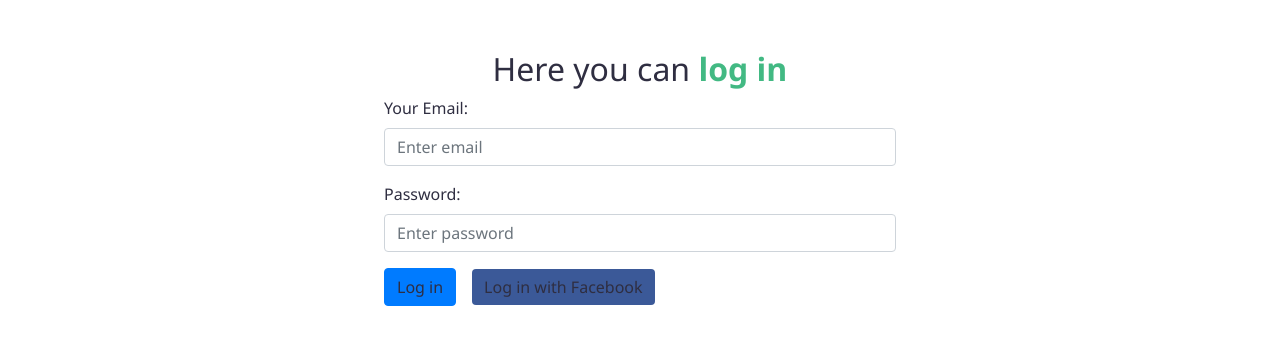
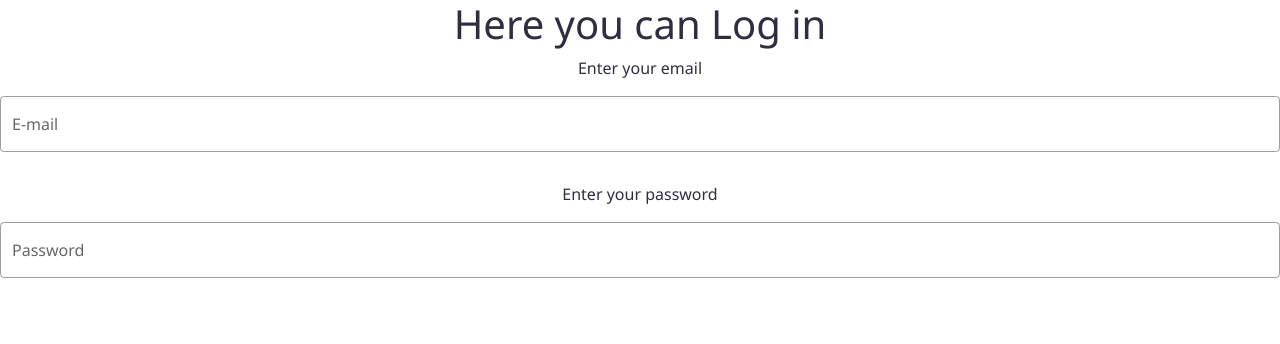
Before and after one commit to zyryf/splittingBills, a Vue app in the folder client/: page /#/login in a window 1280 px wide. Shown: the top 344 px of the page. Built offline with nearby package versions, Linux system fonts and the light colour scheme.

Commit message:
login modify

```diff
--- a/client/src/views/Home.vue
+++ b/client/src/views/Home.vue
@@ -1,10 +1,10 @@
 <template>
-  <div class="home">
+  <div id="home">
     <h1 class="header">Share your expenses in a comfortable way</h1>
     <p>Try our easy to use application for splitting the bills</p>
     <div class="buttons">
       <h5>Create an account or log in</h5>
-      <v-btn  rounded color="primary" block class="m-2 ">Sign Up</v-btn>
+      <v-btn rounded color="primary" block class="m-2 ">Sign Up</v-btn>
       <v-btn rounded outlined block color="primary" class="m-2 ">Log In</v-btn>
     </div>
     <p>Want to learn more? Check the <strong>about</strong> section</p>
@@ -32,17 +32,16 @@
 </script>
 
 <style lang="scss" scoped>
-
-.home {
+#home {
   display: flex;
   flex-direction: column;
   align-items: center;
-  justify-content: space-between;
+  justify-content: start;
 
   padding: 30px;
 }
 
-.header {
+h1 {
   font-size: 30px;
 }
 
@@ -57,5 +56,4 @@
 .btn {
   width: 80%;
 }
-
 </style>
--- a/client/src/views/LogIn.vue
+++ b/client/src/views/LogIn.vue
@@ -1,35 +1,10 @@
 <template>
-  <div class="form-wrapper">
-    <h2>Here you can <strong>log in </strong></h2>
-    <b-form @submit.prevent="submitForm">
-      <b-form-group id="input-group-1" label="Your Email:" label-for="input-1">
-        <b-form-input
-          id="input-1"
-          v-model="user.email"
-          required
-          placeholder="Enter email"
-        ></b-form-input>
-      </b-form-group>
-      <b-form-group id="input-group-2" label="Password:" label-for="input-2">
-        <b-form-input
-          id="input-2"
-          v-model="user.password"
-          required
-          placeholder="Enter password"
-          type="password"
-        ></b-form-input>
-      </b-form-group>
-
-      <b-button type="submit" variant="primary">Log in</b-button>
-
-      <b-button class="ml-4 fb-color" @click="logInFB"
-        >Log in with Facebook</b-button
-      >
-    </b-form>
-
-    <b-alert v-if="error" show variant="danger" class="my-2">{{
-      error
-    }}</b-alert>
+  <div id="login ">
+    <h1>Here you can Log in</h1>
+    <p>Enter your email</p>
+    <v-text-field label="E-mail" outlined></v-text-field>
+    <p>Enter your password</p>
+    <v-text-field label="Password" color="primary" background-color="" outlined></v-text-field>
   </div>
 </template>
 
@@ -92,25 +67,15 @@
 };
 </script>
 
-<style scoped>
-h2 {
-  text-align: center;
+<style lang="scss" scoped>
+#ligin {
+  display: flex;
+  flex-direction: column;
+  align-items: center;
+  justify-content: start;
+  padding: 30px;
 }
 
-h2 strong {
-  color: #42b983;
-}
-.form-wrapper {
-  width: 40%;
-  margin: 50px auto;
-  text-align: left;
-}
-
-.fb-color {
-  background-color: #3b5998;
-  border: none;
-}
-.fb-color:hover {
-  background-color: #527bd3;
+h1 {
 }
 </style>
```
Also changed, not shown: 1 other file (tests, documents, lock files or other folders).
